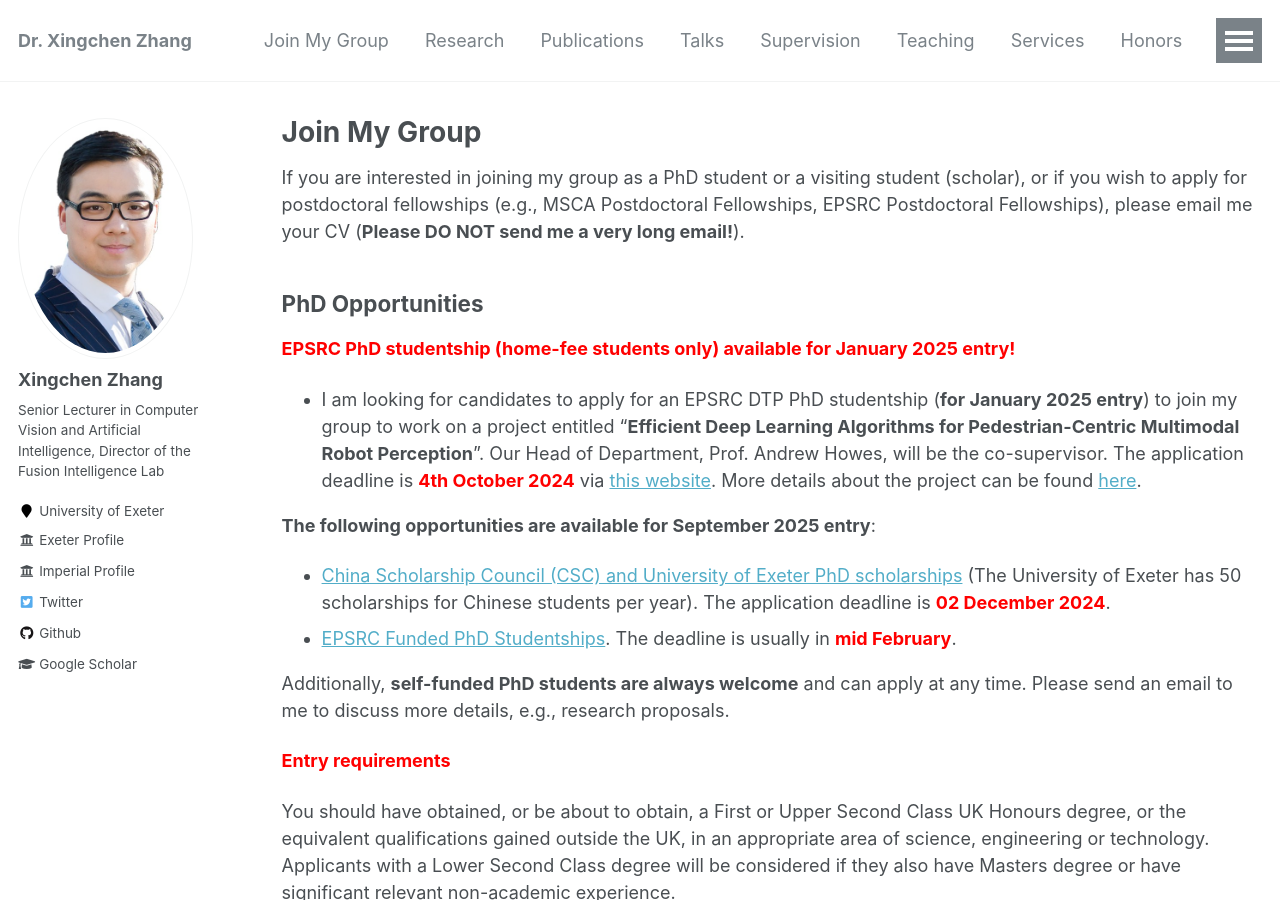
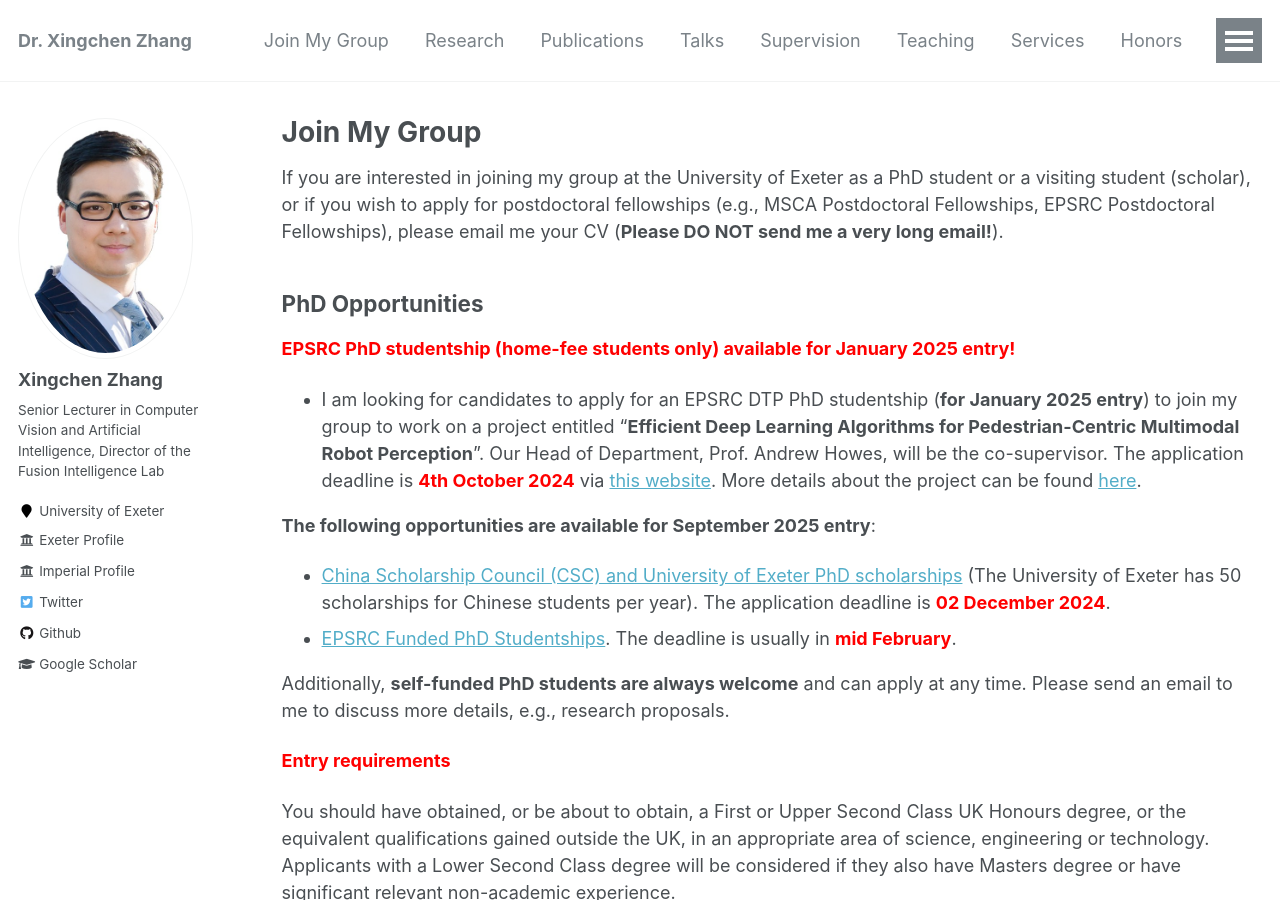
Before and after one commit to xingchenzhang/xingchenzhang.github.io, a Jekyll site: the page built from _pages/vacancies.md, in a window 1280 px wide and 900 px high. Built offline with Jekyll 4.4.1, drawn with Linux system fonts in a browser that asks for light colours.

Commit message:
update bio

```diff
--- a/_pages/vacancies.md
+++ b/_pages/vacancies.md
@@ -6,7 +6,7 @@ author_profile: true
 ---
 {% include base_path %}
 
-If you are interested in joining my group as a PhD student or a visiting student (scholar), or if you wish to apply for postdoctoral fellowships (e.g., MSCA Postdoctoral Fellowships, EPSRC Postdoctoral Fellowships), please email me your CV (**Please DO NOT send me a very long email!**).
+If you are interested in joining my group at the University of Exeter as a PhD student or a visiting student (scholar), or if you wish to apply for postdoctoral fellowships (e.g., MSCA Postdoctoral Fellowships, EPSRC Postdoctoral Fellowships), please email me your CV (**Please DO NOT send me a very long email!**).
 
 PhD Opportunities
 -------------
```
Also changed, not shown: _pages/about.md (+1 -1 lines).
